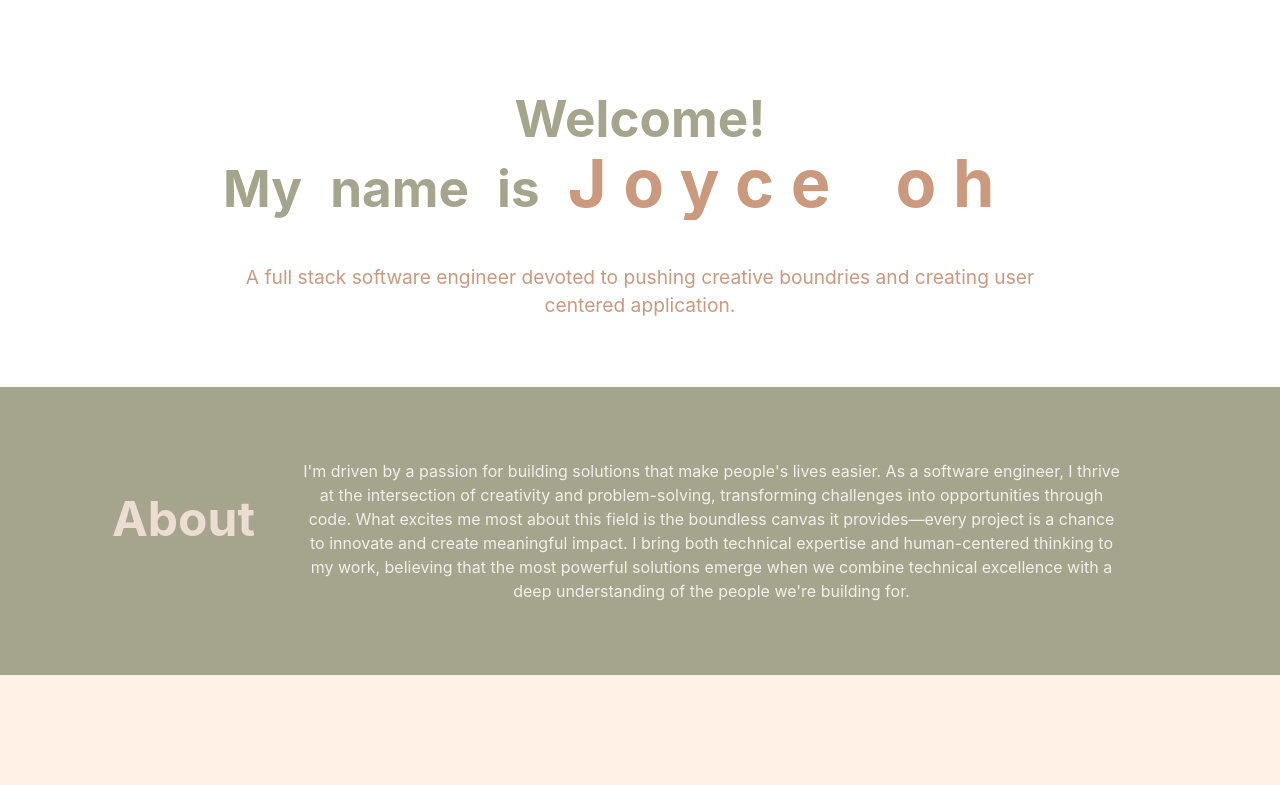
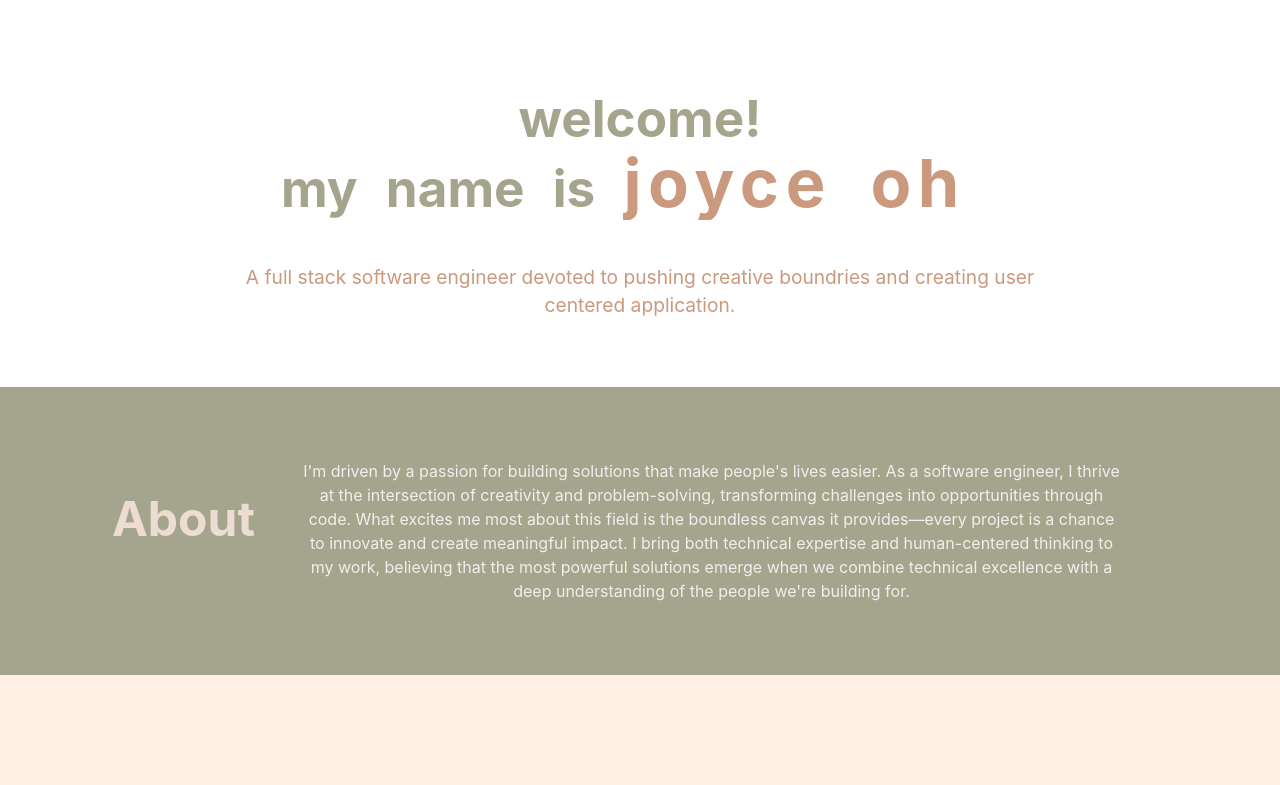
Before and after one commit to joyceoh/portfolio, a Vue app: page / in a window 1280 px wide. Shown: the top 785 px of the page. Built offline with nearby package versions, Linux system fonts and the light colour scheme.

Commit message:
config yml

```diff
--- /dev/null
+++ b/_config.yml
@@ -0,0 +1,2 @@
+title: joyceoh.com
+description: Joyce Oh's Portfolio
--- a/src/components/HelloWorld.vue
+++ b/src/components/HelloWorld.vue
@@ -3,9 +3,9 @@
 
 <template>
 <section class='title'>
-<h1>Welcome! <br> My name is
+<h1>welcome! <br> my name is
   <span class='name-container'>
-  <span class="typed-out"> Joyce oh</span>
+  <span class="typed-out"> joyce oh</span>
   </span>
 </h1>
 <p>A full stack software engineer devoted to pushing creative boundries and creating user centered application.</p>
@@ -33,8 +33,8 @@ p {
   color: #CB997E;
   display: inline-block;
   overflow: hidden;
-  letter-spacing: .25em;
-  border-right: .7em solid;
+  letter-spacing: .10em;
+  border-right: .5em solid;
   white-space: nowrap;
   width: 0;
   animation:
```
